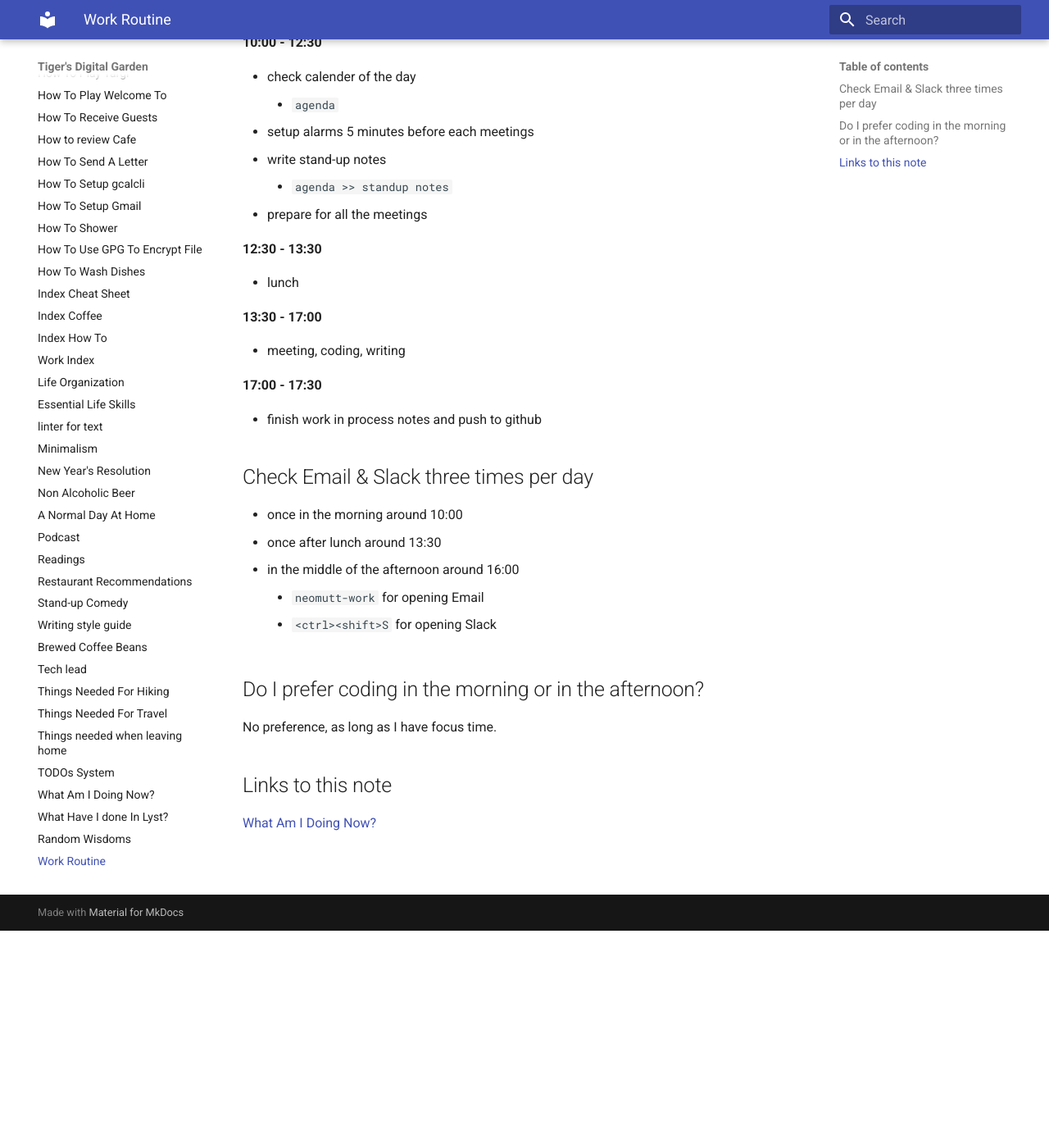
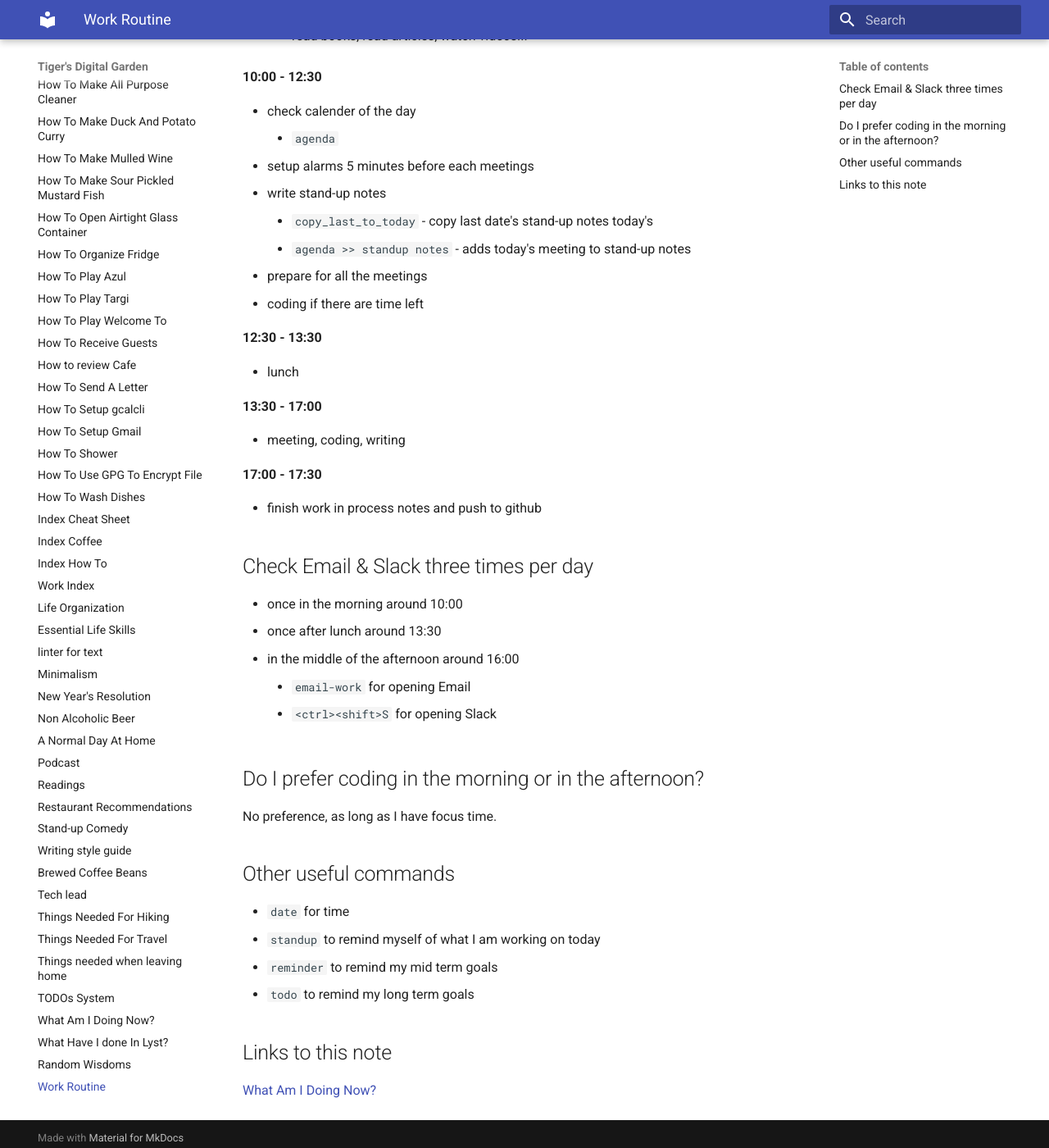
Before and after one commit to ynotstartups/notes, an MkDocs documentation site: the page built from notes/work-routine.md, in a window 1280 px wide and 1400 px high, scrolled down 265 px. Shown: the whole window at 82% size. Built offline with MkDocs 1.6.1 and Material for MkDocs 9.7.7, drawn with Linux system fonts in a browser that asks for light colours; some of the changed text lies outside the part shown.

Commit message:
update work routine

```diff
--- a/notes/work-routine.md
+++ b/notes/work-routine.md
@@ -1,4 +1,6 @@
 # Work Routine
+
+And commands for automation
 
 **09:00 - 10:00**
 
@@ -11,8 +13,10 @@
     - `agenda`
 - setup alarms 5 minutes before each meetings
 - write stand-up notes
-    - `agenda >> standup notes`
+    - `copy_last_to_today` - copy last date's stand-up notes today's
+    - `agenda >> standup notes` - adds today's meeting to stand-up notes
 - prepare for all the meetings
+- coding if there are time left
 
 **12:30 - 13:30**
 
@@ -31,12 +35,20 @@
 - once in the morning around 10:00
 - once after lunch around 13:30
 - in the middle of the afternoon around 16:00
-    - `neomutt-work` for opening Email
+    - `email-work` for opening Email
     - `<ctrl><shift>S` for opening Slack
 
 ## Do I prefer coding in the morning or in the afternoon?
 
 No preference, as long as I have focus time.
+
+## Other useful commands
+
+- `date` for time
+- `standup` to remind myself of what I am working on today
+- `reminder` to remind my mid term goals
+- `todo` to remind my long term goals
+
 ## Links to this note
 
 [What Am I Doing Now?](what-am-i-doing-now.md)
```
